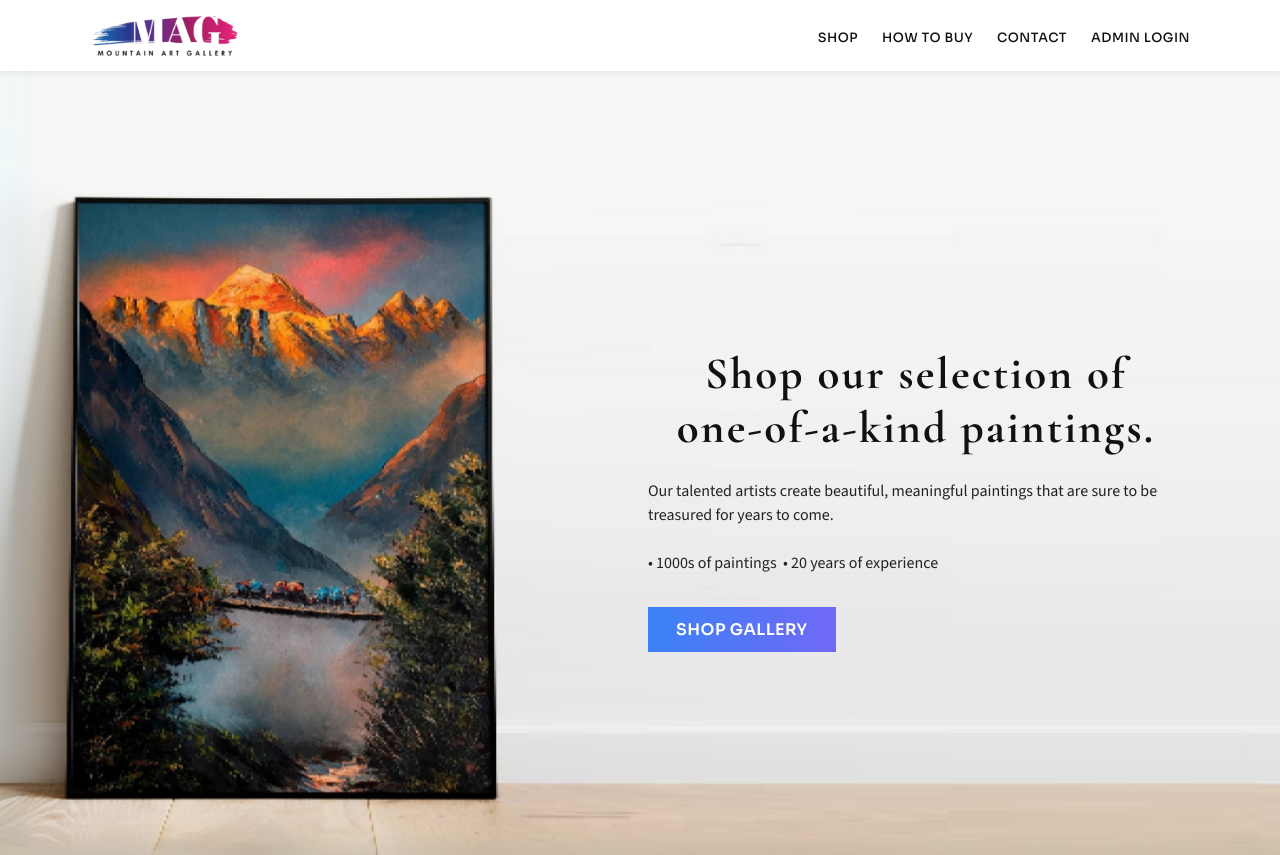
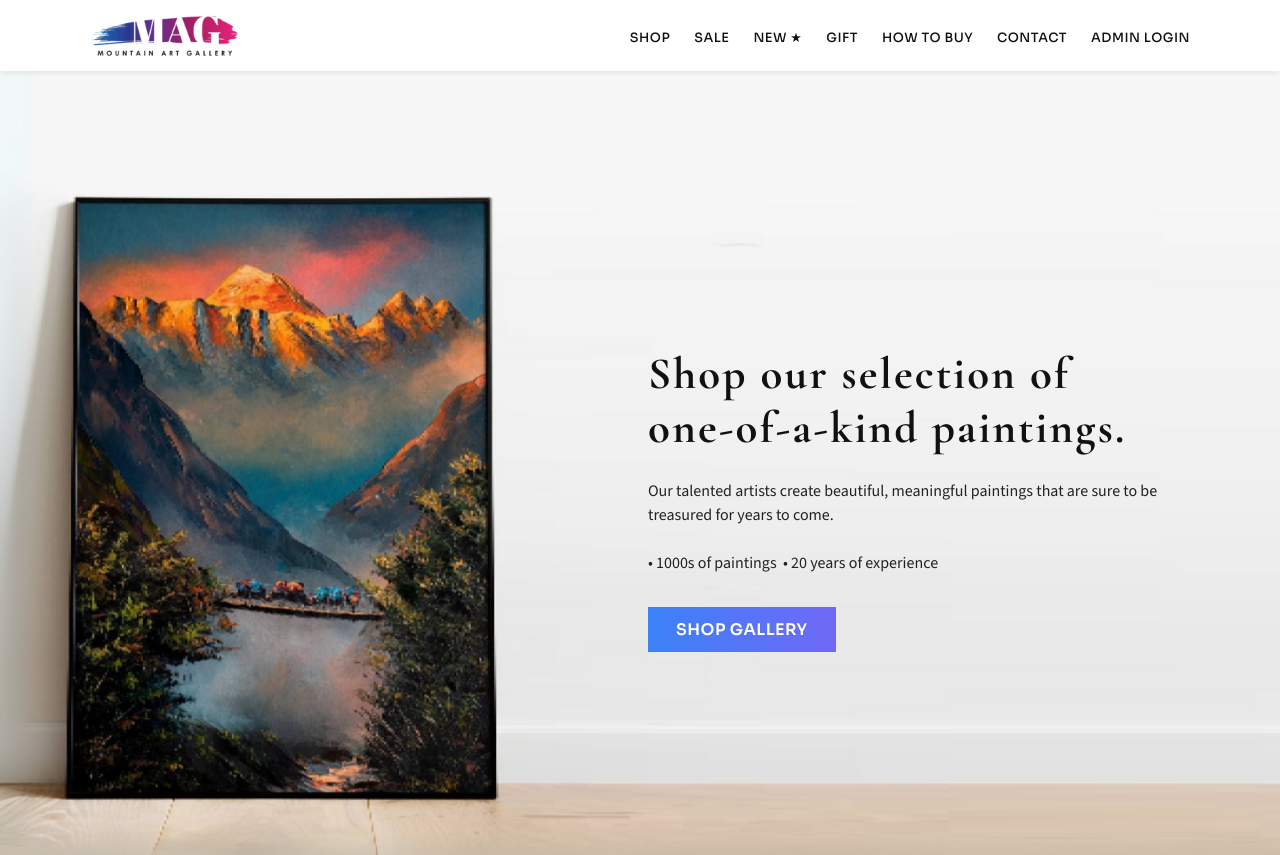
Before and after one commit to shrawan-shakya/mountainartgallery, a React (Create React App) app: page / in a window 1280 px wide. Shown: the top 855 px of the page. Built offline with nearby package versions, Linux system fonts and the light colour scheme; no server answers; the database is empty.

Commit message:
Initial commit

```diff
--- a/src/components/Navbar.js
+++ b/src/components/Navbar.js
@@ -37,6 +37,9 @@ export default function Navbar() {
 
         <ul className={`nav-links ${menuOpen ? 'active' : ''}`}>
           <li><Link to="/gallery" onClick={closeMenu}>Shop</Link></li>
+          <li><Link to="/sale" onClick={closeMenu}><span className="nav-sale">Sale</span></Link></li>
+          <li><Link to="/new" onClick={closeMenu}><span className="nav-new">New <span className="star">★</span></span></Link></li>
+          <li><Link to="/gift" onClick={closeMenu}>Gift</Link></li>
           <li><Link to="/how-to-buy" onClick={closeMenu}>How to Buy</Link></li>
           <li><a href="#contact" onClick={closeMenu}>Contact</a></li>
           <li><Link to="/login" onClick={closeMenu}>Admin Login</Link></li>
--- a/src/styles/Home.css
+++ b/src/styles/Home.css
@@ -32,6 +32,7 @@
   letter-spacing: 0.05em;
   margin-bottom: 1.5rem;
   color: #111;
+  text-align: left;
 }
 
 .home-header .subtitle {
```
